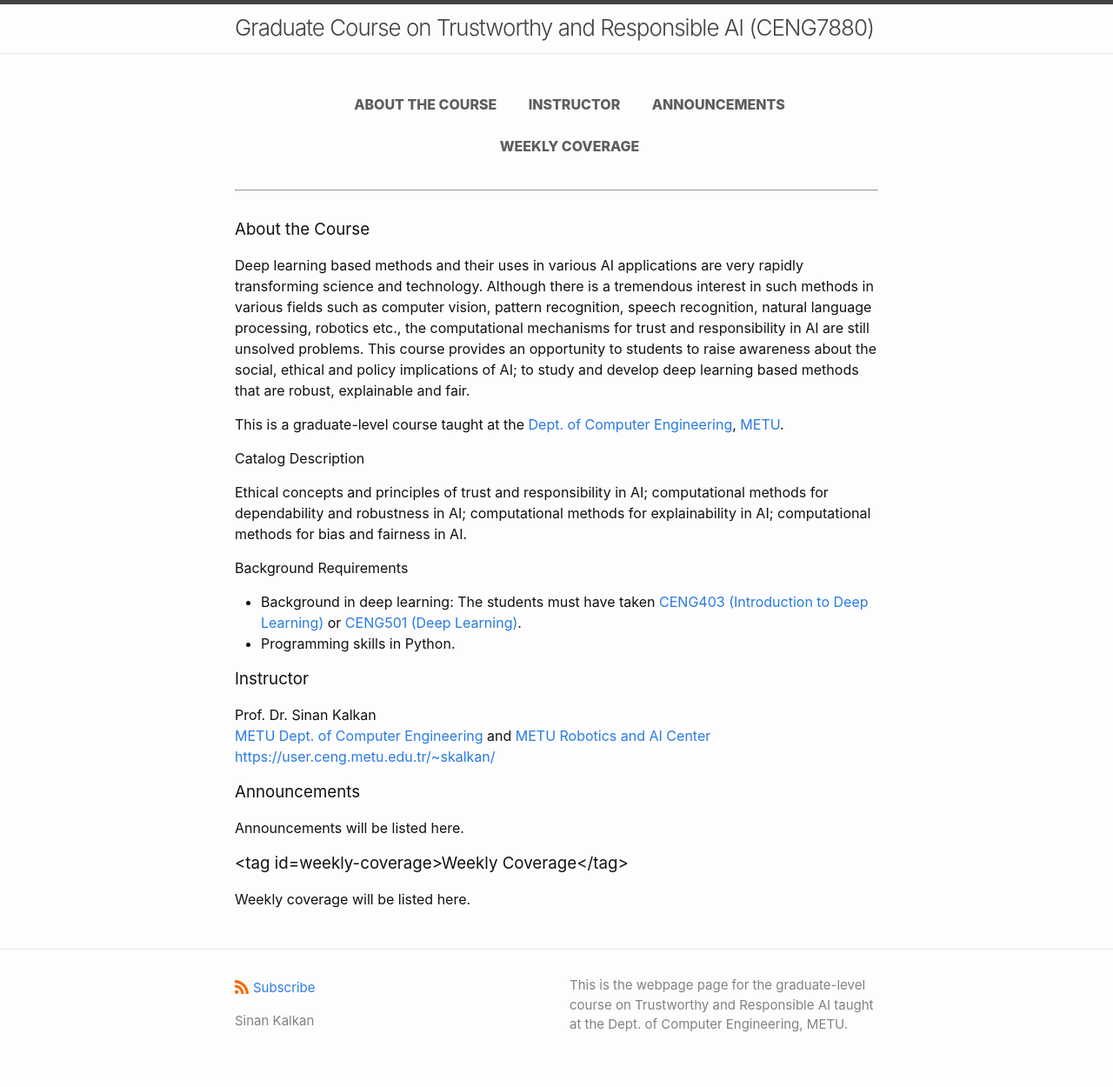
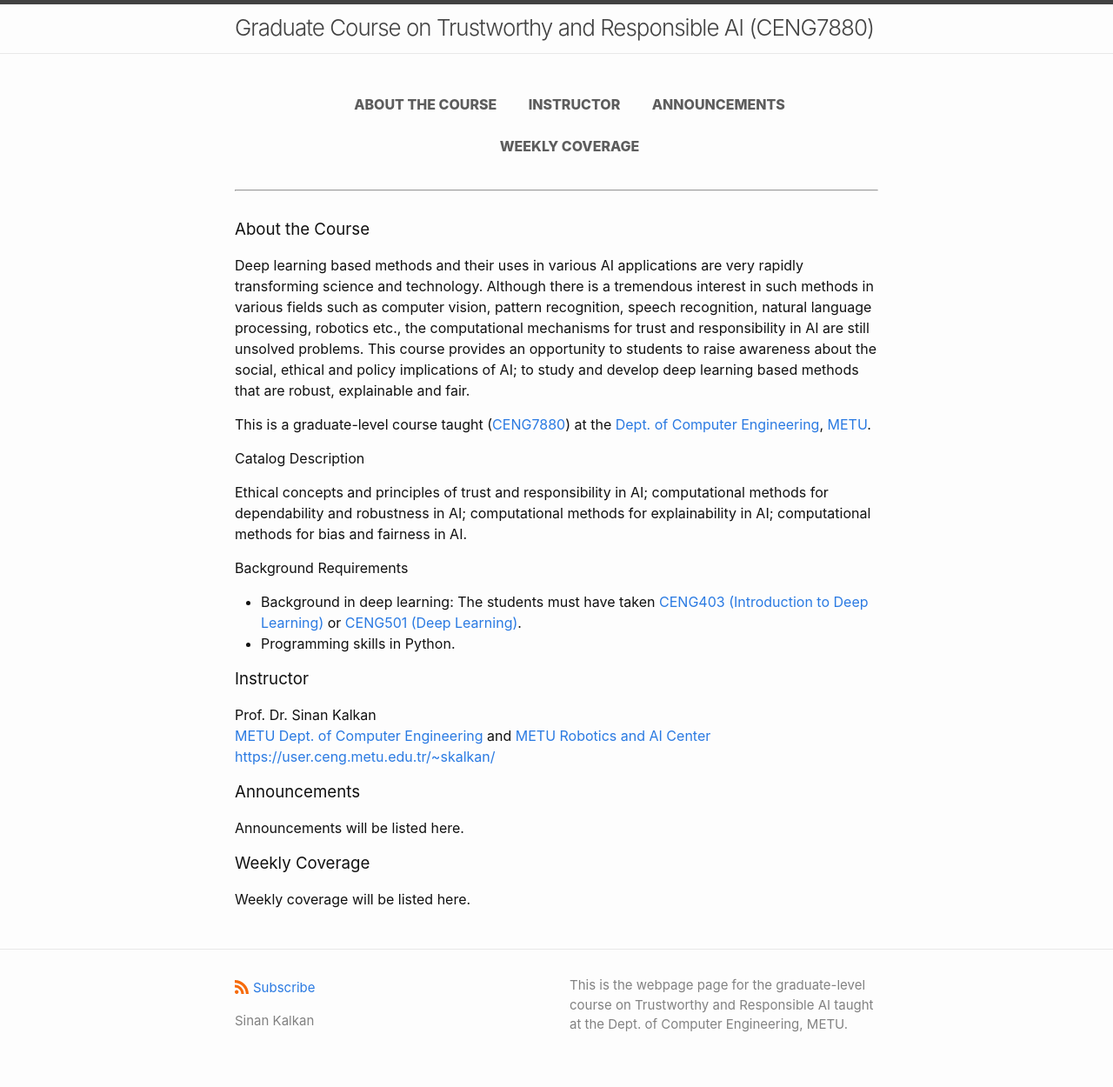
Before and after one commit to metu-trai/metu-trai.github.io, a Jekyll site: the page built from index.md, in a window 1280 px wide. Shown: the whole page at 87% size. Built offline with Jekyll 4.4.1, drawn with Linux system fonts in a browser that asks for light colours; our own code applies the rules of GitHub Pages for plain Markdown files; part of the change alters nothing that is shown.

Commit message:
Update index.md

```diff
--- a/index.md
+++ b/index.md
@@ -94,7 +94,7 @@ nav.fill ul li a {
       <li><a class="aS" href="#about">About the Course</a></li>
       <li><a class="aS" href="#instructor">Instructor</a></li>
       <li><a class="aS" href="#announcements">Announcements</a></li>
-      <li><a class="aS" href="#weekly-coverage">Weekly Coverage</a></li>
+      <li><a class="aS" href="#weeklycoverage">Weekly Coverage</a></li>
     </ul>
   </nav>
 
@@ -105,7 +105,7 @@ nav.fill ul li a {
 
 Deep learning based methods and their uses in various AI applications are very rapidly transforming science and technology. Although there is a tremendous interest in such methods in various fields such as computer vision, pattern recognition, speech recognition, natural language processing, robotics etc., the computational mechanisms for trust and responsibility in AI are still unsolved problems. This course provides an opportunity to students to raise awareness about the social, ethical and policy implications of AI; to study and develop deep learning based methods that are robust, explainable and fair.
 
-This is a graduate-level course taught at the <a href="https://ceng.metu.edu.tr">Dept. of Computer Engineering</a>, <a href="https://metu.edu.tr">METU</a>.
+This is a graduate-level course taught (<a href="https://catalog.metu.edu.tr/course.php?prog=571&course_code=5717880">CENG7880</a>) at the <a href="https://ceng.metu.edu.tr">Dept. of Computer Engineering</a>, <a href="https://metu.edu.tr">METU</a>.
 
 #### Catalog Description
 
@@ -126,6 +126,6 @@ Prof. Dr. Sinan Kalkan<br>
 
 Announcements will be listed here.
 
-### <tag id=weekly-coverage>Weekly Coverage</tag>
+### <tag id=weeklycoverage>Weekly Coverage</tag>
 
 Weekly coverage will be listed here.
```
